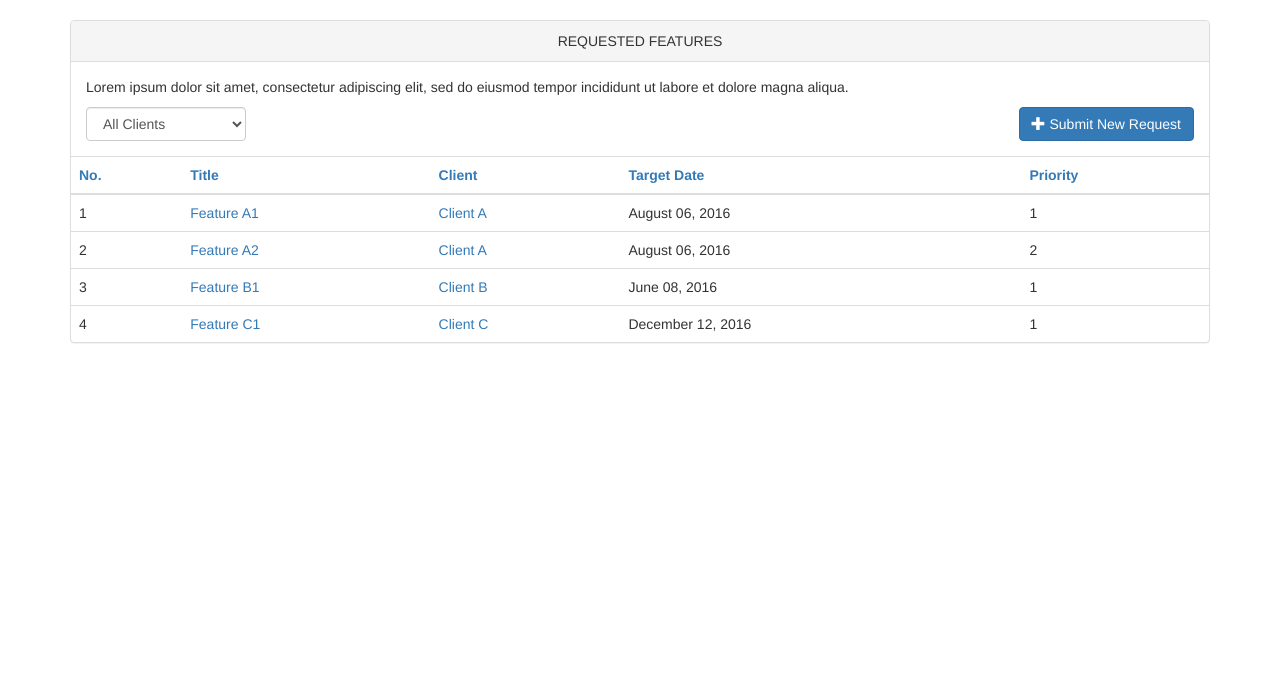
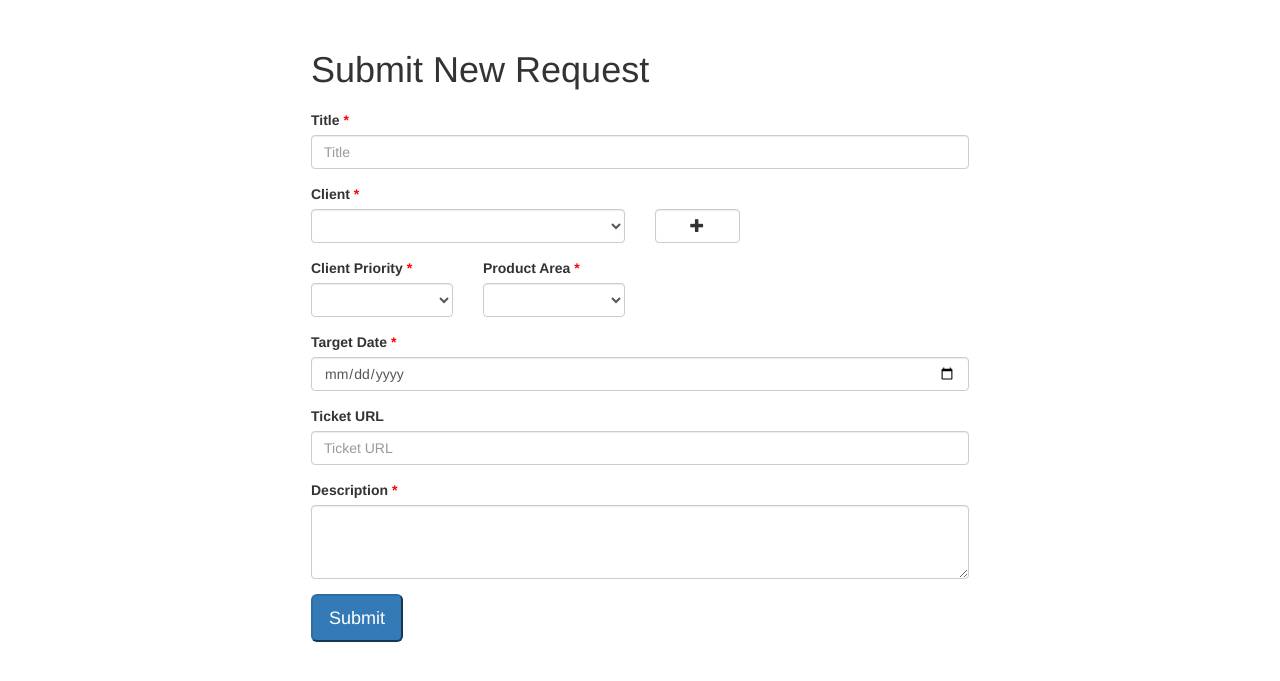
Before and after one commit to qhuynh119/feature-request-app, a PHP site: page /?action=request_form in a window 1280 px wide. Shown: the part 51-732 px from the top of the page. Run offline with PHP 8.4, Linux system fonts and the light colour scheme; tables that the repository leaves empty or names only in its code hold one stand-in row (values such as "Sample post"); lists and menus that the app fills with data are empty.

Commit message:
Implemented feature request form

```diff
--- /dev/null
+++ b/css/style.css
@@ -0,0 +1,36 @@
+.red-text {
+    color: red;
+}
+
+.clear {
+    clear: both;
+}
+
+.div-spacing {
+    height: 10px;
+}
+
+.form {
+    margin-bottom: 100px;
+}
+
+/* Small devices (tablets, 768px and up) */
+@media (min-width: 768px) {
+    .form {
+        padding: 0 8%;
+    }
+}
+
+/* Medium devices (desktops, 992px and up) */
+@media (min-width: 992px) {
+    .form {
+        padding: 0 15%;
+    }
+}
+
+/* Large devices (large desktops, 1200px and up) */
+@media (min-width: 1200px) {
+    .form {
+        padding: 0 20%;
+    }
+}
--- /dev/null
+++ b/includes/connection.php
@@ -0,0 +1,17 @@
+<?php
+/**************************************************
+ *** CONNECT TO SERVER
+ **************************************************/
+// connection fields
+$server_name = 'localhost';
+$username    = 'root';
+$password    = 'root';
+$dbname      = 'feature_request_app';
+
+// create connection
+$conn = mysqli_connect($server_name, $username, $password, $dbname);
+
+// check connection
+if (!$conn) {
+    die('Connection failed: ' . mysqli_connect_error());
+}
--- /dev/null
+++ b/includes/footer.php
@@ -0,0 +1,27 @@
+<?php
+/**************************************************
+ *** FOOTER
+ **************************************************/
+?>
+    <!-- jQuery 1.12.1 -->
+    <script src="https://code.jquery.com/jquery-1.12.1.min.js" type="text/javascript"></script>
+    <!-- Bootstrap JS -->
+    <script src="js/bootstrap.min.js" type="text/javascript"></script>
+
+    <script>
+        function set_client_priority() {
+            $.ajax({
+                url: '<?= $_SERVER['PHP_SELF'] ?>',
+                data: 'action=get_client_priority&client_id=' + $('#feature_client').val(),
+                success: function(data) {
+                    $('#feature_priority').html(data);
+                }
+            });
+        }
+
+        $(document).ready(function() {
+
+        });
+    </script>
+</body>
+</html>
--- /dev/null
+++ b/includes/header.php
@@ -0,0 +1,18 @@
+<?php
+/**************************************************
+ *** HEADER
+ **************************************************/
+?>
+<!DOCTYPE html>
+<html lang="en">
+<head>
+    <title>Feature Request App</title>
+
+    <!-- Bootstrap Core CSS -->
+    <link href="css/bootstrap.min.css" rel="stylesheet" />
+    <!-- Bootstrap Theme CSS -->
+    <link href="css/bootstrap.min.css" rel="stylesheet" />
+    <!-- Main Stylesheet -->
+    <link href="css/style.css" rel="stylesheet" />
+</head>
+<body>
--- a/index.php
+++ b/index.php
@@ -3,20 +3,53 @@
  *** FEATURE REQUEST APP
  *** author: Quan Huynh
  **************************************************/
+
+/**************************************************
+ *** INCLUDES
+ **************************************************/
+include_once('includes/connection.php');
+
+// get the action value
+if (isset($_GET['action'])) {
+	$action = $_GET['action'];
+} else {
+	$action = null;
+}
+
+/**************************************************
+ *** AJAX FUNCTION
+ **************************************************/
+if ($action == 'get_client_priority') {
+	// populate the client priority drop-down box
+	$client_id = $_GET['client_id'];
+	$sql       = "SELECT priority
+				  FROM feature_request_app.requested_feature
+				  WHERE client_id = '".mysqli_real_escape_string($conn, $client_id)."'";
+	$result    = mysqli_query($conn, $sql);
+
+	// if this client hasn't requested any feature,
+	// there is only one option for this feature's priority
+	if (mysqli_num_rows($result) == 0) {
+		echo "<option value='1'>1</option>";
+	} else {
+		while ($row = mysqli_fetch_assoc($result)) {
+			echo "<option value='".$row['priority']."'>".$row['priority']."</option>";
+		}
+	}
+
+	// we don't need the rest of the script
+	exit();
+}
+
+/**************************************************
+ *** HEADER
+ **************************************************/
+include_once('includes/header.php');
+
+/**************************************************
+ *** BODY
+ **************************************************/
 ?>
-<!DOCTYPE html>
-<html lang="en">
-<head>
-	<title>Feature Request App</title>
-
-	<!-- Bootstrap Core CSS -->
-	<link href="css/bootstrap.min.css" rel="stylesheet" />
-	<!-- Bootstrap Theme CSS -->
-	<link href="css/bootstrap.min.css" rel="stylesheet" />
-	<!-- Main Stylesheet -->
-	<link href="css/style.css" rel="stylesheet" />
-</head>
-<body>
 <!-------- NAVBAR -------->
 <nav class="navbar navbar-default navbar-static-top">
 	<div class="container">
@@ -30,7 +63,7 @@
 			</button>
 
 			<!-- App Title -->
-				<a class="navbar-brand" href="#">Feature Request App</a>
+			<a class="navbar-brand" href="<?= $_SERVER['PHP_SELF'] ?>">Feature Request App</a>
 		</div><!-- .navbar-header -->
 
 		<div id="navbar-collapse" class="navbar-collapse collapse">
@@ -52,10 +85,136 @@
 
 <div class="div-spacing"></div>
 
+<?php
+/**************************************************
+ *** REQUEST FORM
+ **************************************************/
+if ($action == 'request_form') {
+	?>
+	<div class="container form">
+		<h1>Submit New Request</h1>
+
+		<div class="div-spacing"></div>
+
+		<!-- SUBMIT NEW FEATURE FORM -->
+		<form>
+			<!-- FEATURE TITLE -->
+			<div class="form-group">
+				<label for="feature_title">Title <span class="red-text">*</span></label>
+				<input type="text" class="form-control" id="feature_title" placeholder="Title">
+			</div>
+
+			<div class="row">
+				<!-- CLIENT -->
+				<div class="form-group col-xs-5 col-sm-3 col-md-6">
+					<label for="feature_client">Client <span class="red-text">*</span></label>
+					<select id="feature_client" class="form-control" onchange="set_client_priority();">
+						<option></option>
+						<?php
+						$sql = "SELECT id, CONCAT(first_name, ' ',last_name) AS name
+								FROM feature_request_app.client";
+						$result = mysqli_query($conn, $sql);
+
+						while ($row = mysqli_fetch_assoc($result)) {
+						?>
+						<option value="<?= $row['id'] ?>"><?= $row['name'] ?></option>
+						<?php
+						}
+						?>
+					</select>
+				</div>
+
+				<!-- ADD NEW CLIENT -->
+				<div class="form-group col-xs-2 col-sm-2 col-md-2">
+					<label for="add_client" style="visibility: hidden">A</label>
+					<button class="btn btn-default form-control" id="add_client" onclick="?action=add_client">
+						<span class="glyphicon glyphicon-plus"></span>
+					</button>
+				</div>
+			</div>
+
+			<div class="clear"></div>
+
+			<div class="row">
+				<!-- CLIENT PRIORITY -->
+				<div class="form-group col-xs-5 col-sm-3 col-md-3">
+					<label for="feature_priority">Client Priority <span class="red-text">*</span></label>
+					<select id="feature_priority" class="form-control">
+						<?php
+						/* priority options are populated by AJAX, determined by client */
+						?>
+					</select>
+				</div>
+
+				<!-- PRODUCT AREA -->
+				<div class="form-group col-xs-5 col-sm-3 col-md-3">
+					<label for="feature_area">Product Area <span class="red-text">*</span></label>
+					<select id="feature_area" class="form-control">
+						<option></option>
+						<?php
+						$sql = "SELECT *
+								FROM feature_request_app.product_area
+								WHERE active = '1'";
+						$result = mysqli_query($conn, $sql);
+
+						while ($row = mysqli_fetch_assoc($result)) {
+						?>
+						<option value="<?= $row['id'] ?>"><?= $row['name'] ?></option>
+						<?php
+						}
+						?>
+					</select>
+				</div>
+			</div>
+
+			<!-- TARGET DATE -->
+			<div class="form-group">
+				<label for="feature_client">Target Date <span class="red-text">*</span></label>
+				<input type="date" class="form-control" id="feature_target_date" placeholder="mm/dd/yyyy">
+			</div>
+
+			<!-- TICKET URL -->
+			<div class="form-group">
+				<label for="feature_url">Ticket URL</label>
+				<input type="text" class="form-control" id="feature_url" placeholder="Ticket URL">
+			</div>
+
+			<!-- FEATURE DESCRIPTION -->
+			<div class="form-group">
+				<label for="feature_description">Description <span class="red-text">*</span></label>
+				<textarea class="form-control" id="feature_description" rows="3"></textarea>
+			</div>
+
+			<!-- SUBMIT -->
+			<button type="submit" class="btn-lg btn-primary">Submit</button>
+		</form>
+	</div>
+	<?php
+}
+?>
+
+<?php
+/**************************************************
+ *** SUBMIT NEW REQUEST
+ **************************************************/
+if ($action == 'submit_new_request') {
+
+}
+?>
+
+<?php
+/**************************************************
+ *** SHOW REQUESTED FEATURES TABLE
+ **************************************************/
+if ($action == null) {
+	?>
 	<!-------- REQUESTED FEATURES TABLE -------->
 	<div class="container">
+		<h1>Requested Features</h1>
+
+		<div class="div-spacing"></div>
+
 		<div class="panel panel-default">
-			<div class="panel-heading text-center">REQUESTED FEATURES</div>
 			<div class="panel-body">
 				<p>
 					Lorem ipsum dolor sit amet, consectetur adipiscing elit, sed do eiusmod tempor incididunt ut labore et dolore magna aliqua.
@@ -73,7 +232,7 @@
 					</div><!-- .col-xs-5 .col-sm-3 .col-md-2 -->
 
 					<!-- Submit New Request Button -->
-					<button type="button" class="btn btn-primary pull-right" style="margin-right: 15px;"><span class="glyphicon glyphicon-plus" aria-hidden="true"></span> Submit New Request</button>
+					<button type="button" class="btn btn-primary pull-right" onclick="window.location.href = '?action=request_form';" style="margin-right: 15px;"><span class="glyphicon glyphicon-plus" aria-hidden="true"></span> Submit New Request</button>
 				</div><!-- .row -->
 			</div><!-- .panel-body -->
 
@@ -121,10 +280,11 @@
 			</table>
 		</div>
 	</div>
+	<?php
+}
 
-	<!-- jQuery 1.12.1 -->
-	<script src="https://code.jquery.com/jquery-1.12.1.min.js" type="text/javascript"></script>
-	<!-- Bootstrap JS -->
-	<script src="js/bootstrap.min.js" type="text/javascript"></script>
-</body>
-</html>
+/**************************************************
+ *** FOOTER
+ **************************************************/
+include_once('includes/footer.php');
+?>
```
Lines whose indentation alone changed are shown as unchanged.
